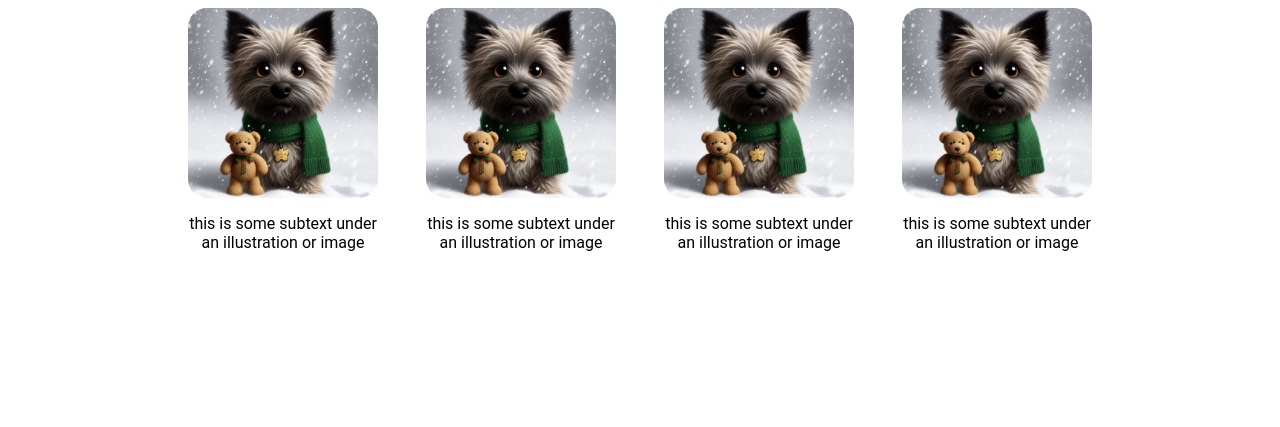
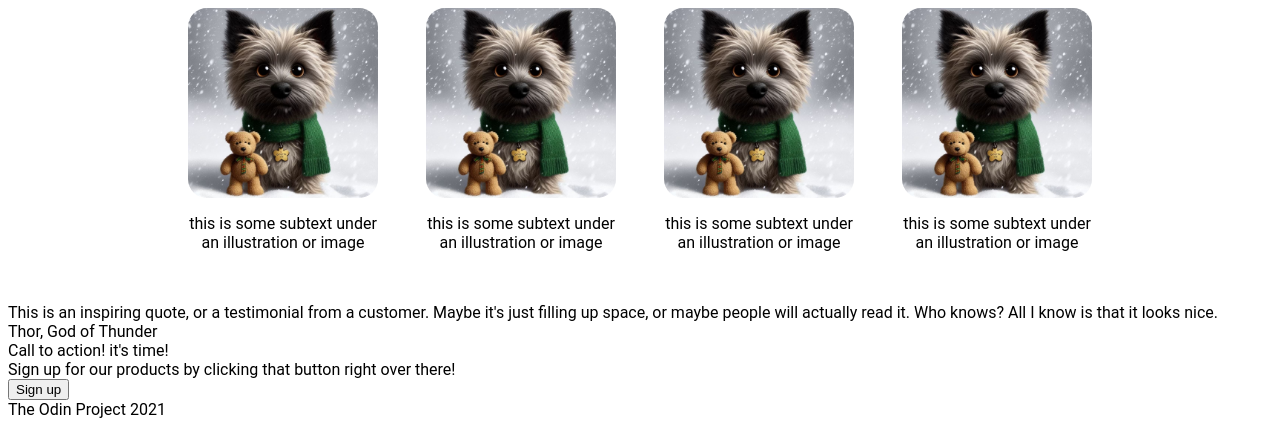
Before and after one commit to CiaranO-C/landing-page, a plain HTML site: page index.html in a window 1280 px wide. Shown: the part 682-1109 px from the top of the page. Before the commit the page ends 993 px from the top, so only its background shows below. Drawn offline with Linux system fonts and the light colour scheme.

Commit message:
write html for quote section, sign up and footer

```diff
--- a/index.html
+++ b/index.html
@@ -47,5 +47,22 @@
             </div>
         </div>
     </div>
+
+    <div class="quote-container">
+        <div>This is an inspiring quote, or a testimonial from a customer. Maybe it's just filling up space, or maybe people will actually read it. Who knows? All I know is that it looks nice.</div>
+        <div>Thor, God of Thunder</div>
+    </div>
+
+    <div class="sign-up-container">
+        <div class="sign-up-text">
+            <div>Call to action! it's time!</div>
+            <div>Sign up for our products by clicking that button right over there!</div>
+        </div>
+        <button>Sign up</button>
+    </div>
+
+    <div class="footer">
+        <div>The Odin Project 2021</div>
+    </div>
 </body>
 </html>
```
